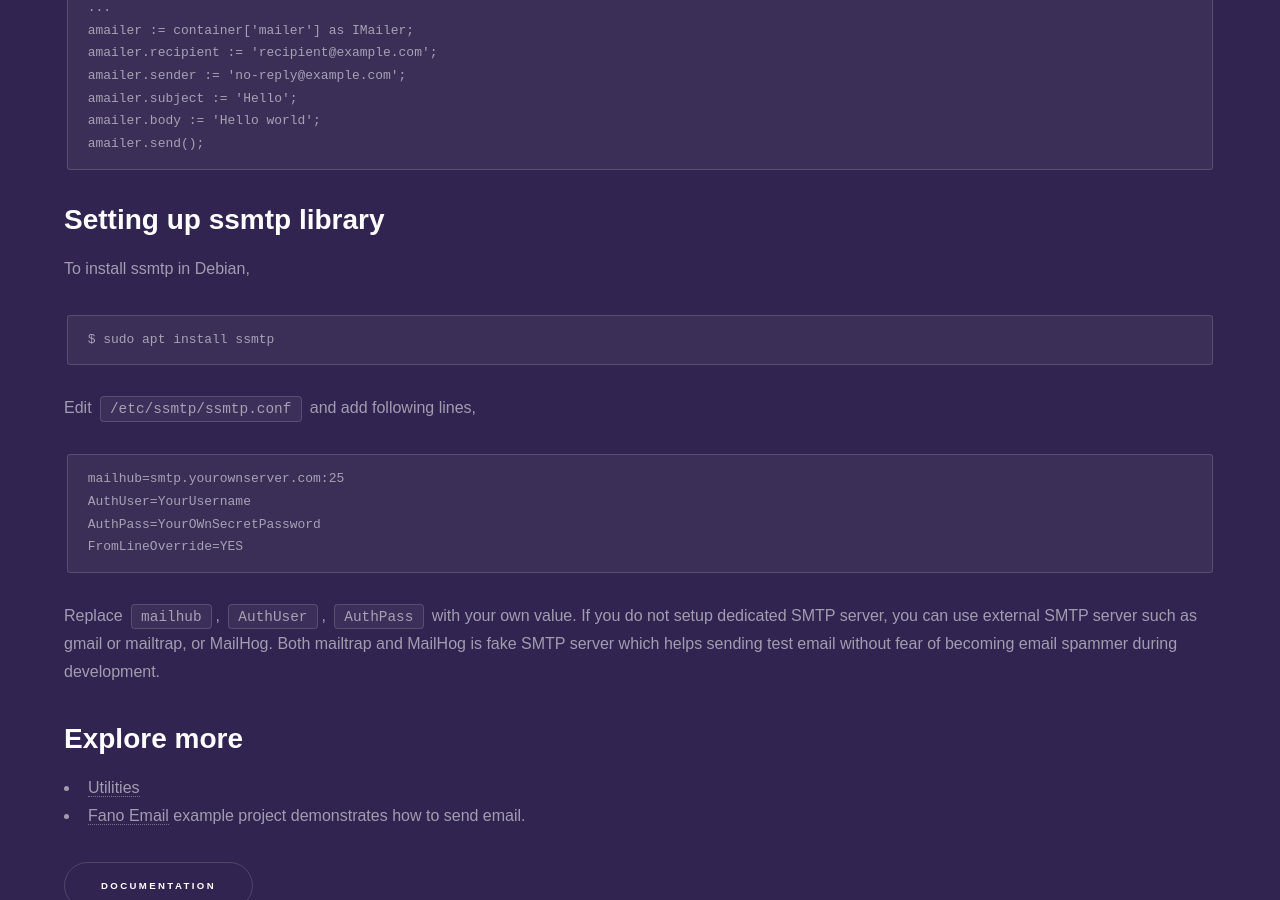
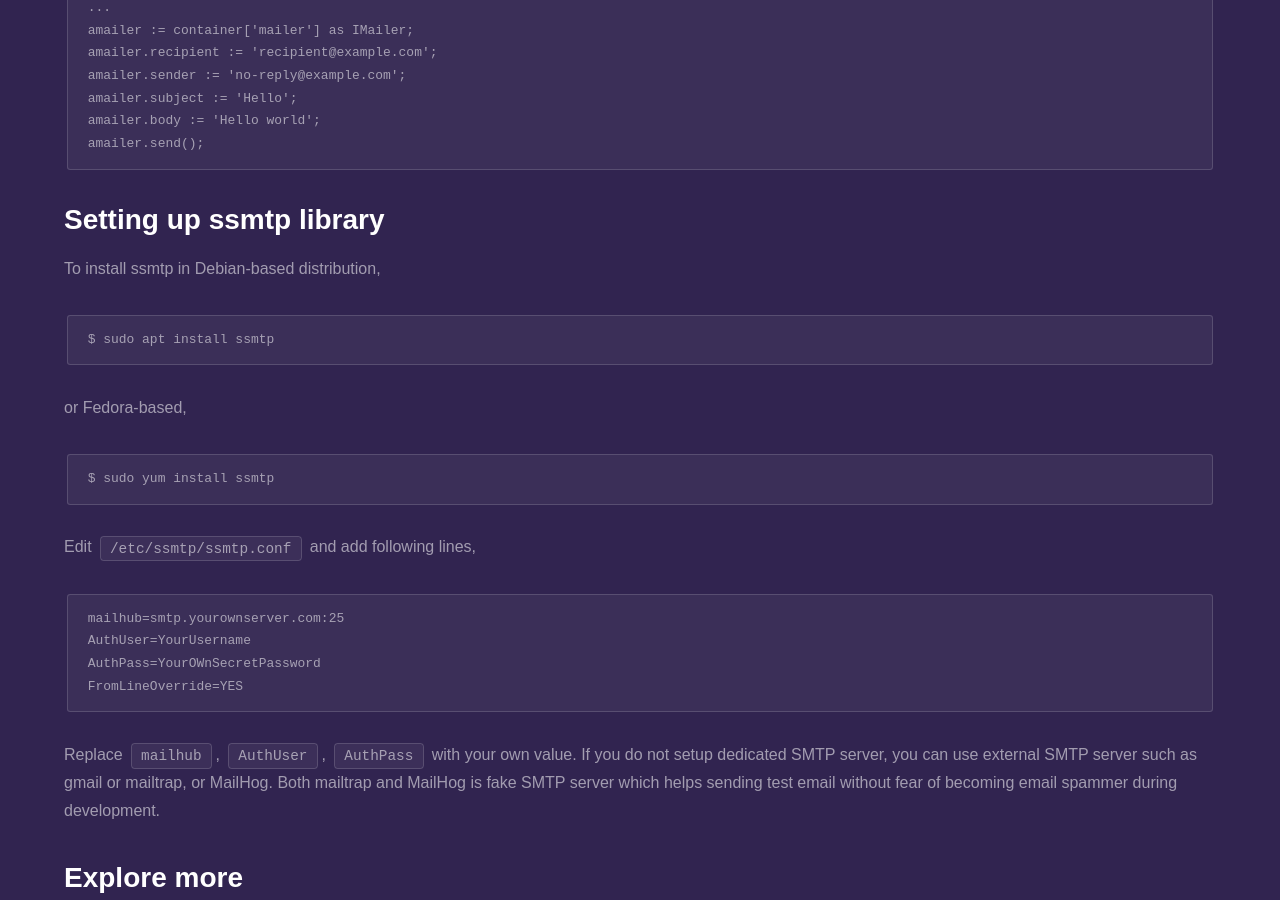
Before and after one commit to fanoframework/fanoframework.github.io, a Jekyll site: the page built from utilities/sending-email/index.md, in a window 1280 px wide and 900 px high, scrolled down 817 px. Built offline with Jekyll 4.4.1, drawn with Linux system fonts in a browser that asks for light colours; our own code applies the rules of GitHub Pages for plain Markdown files.

Commit message:
add content about sending email utility

````diff
--- a/utilities/sending-email/index.md
+++ b/utilities/sending-email/index.md
@@ -35,10 +35,15 @@ amailer.send();
 
 ## Setting up ssmtp library
 
-To install ssmtp in Debian,
+To install ssmtp in Debian-based distribution,
 
 ```
 $ sudo apt install ssmtp
+```
+or Fedora-based,
+
+```
+$ sudo yum install ssmtp
 ```
 
 Edit `/etc/ssmtp/ssmtp.conf` and add following lines,
````
